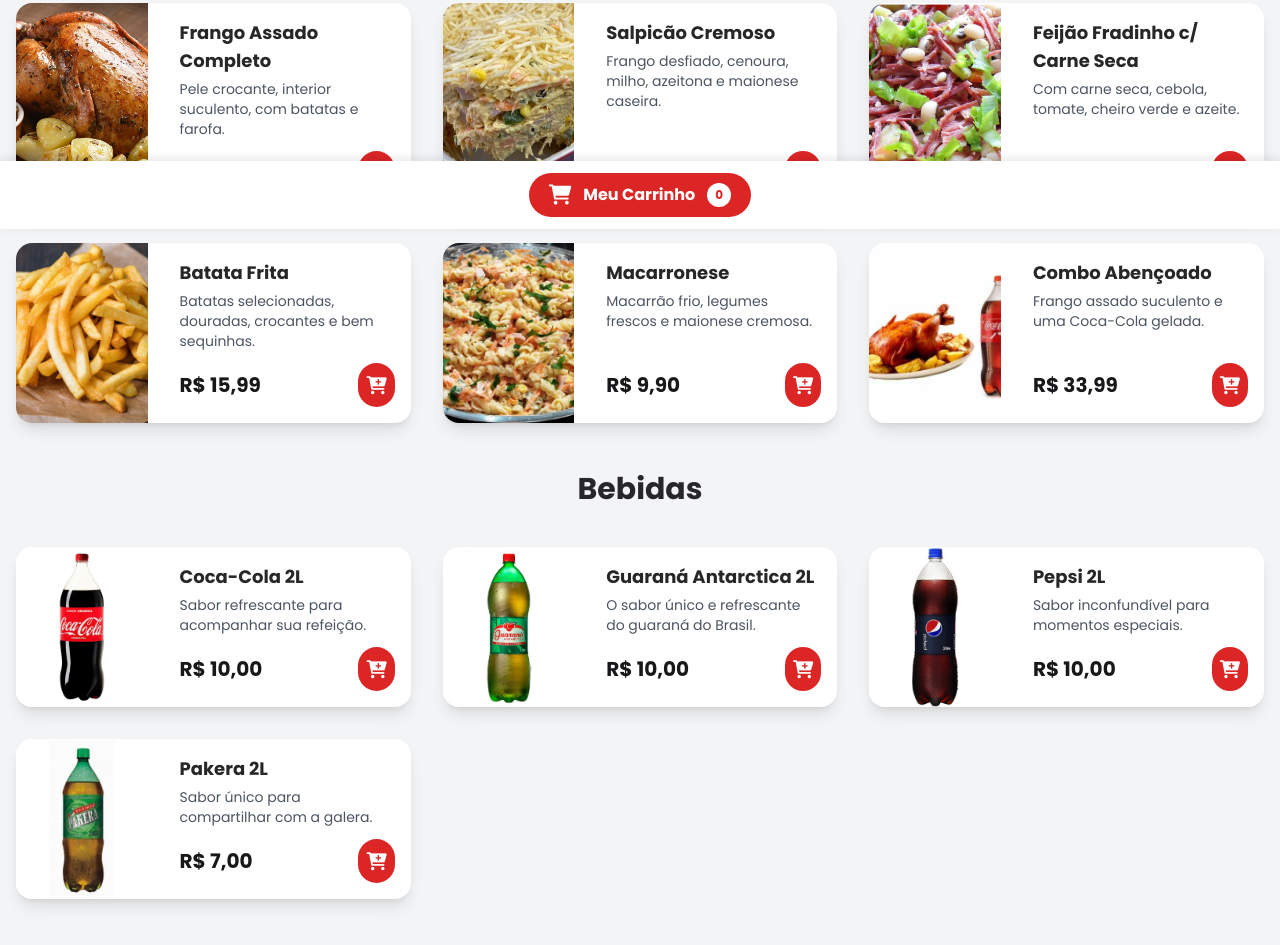
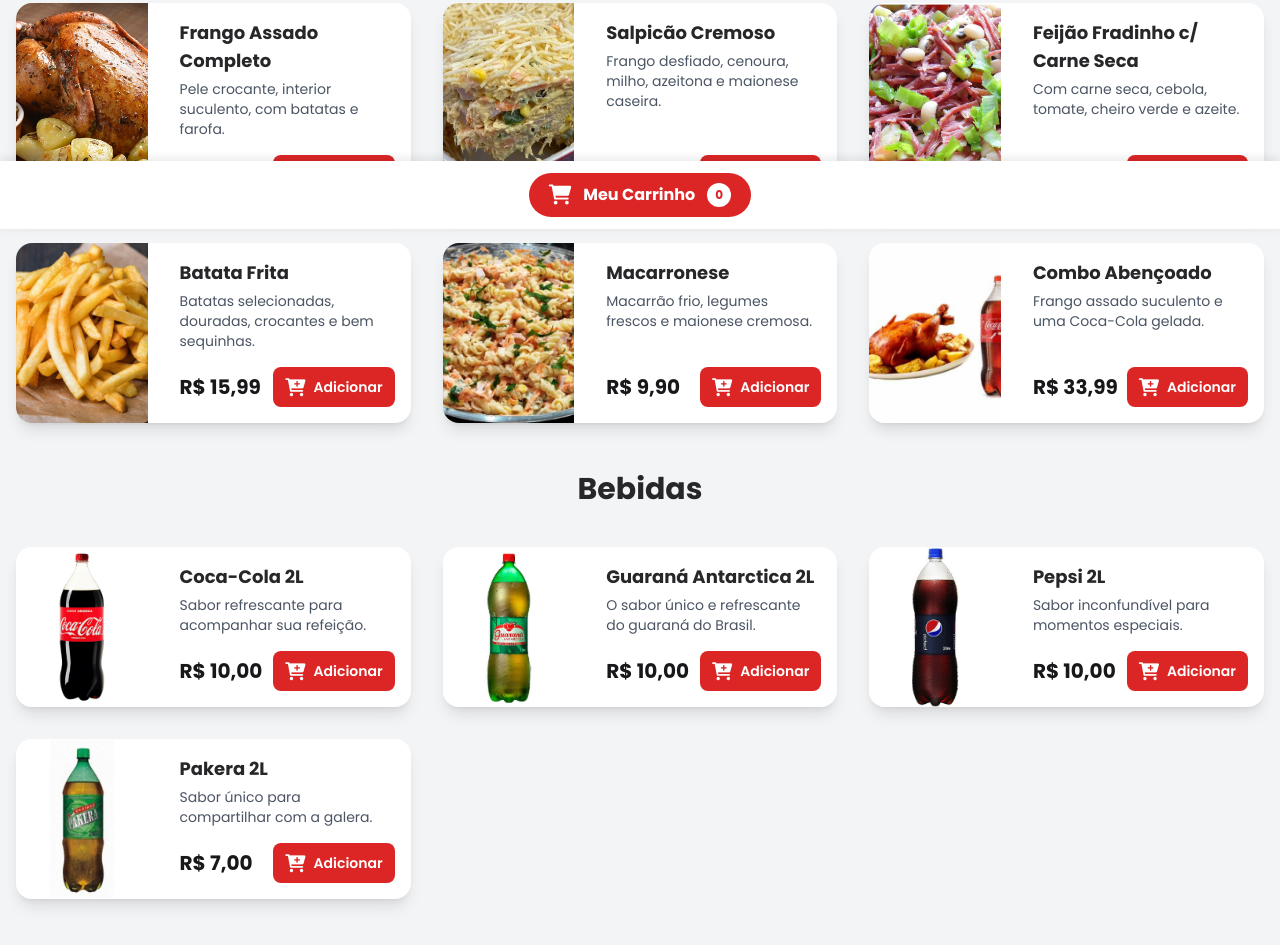
Before and after one commit to AdielsonMedeiros/cardapio-frangoassado, a website: page index.html in a window 1280 px wide. Shown: the part 571-1516 px from the top of the page. Drawn offline with nearby package versions, Linux system fonts and the light colour scheme.

Commit message:
resposividade

```diff
--- a/index.html
+++ b/index.html
@@ -41,7 +41,7 @@
             </p>
             <div class="mt-5 flex flex-col items-center gap-4">
                 <div class="bg-green-500 px-4 py-2 rounded-full shadow-lg" id="date-span">
-                    <span class="text-white font-semibold text-sm">Aberto aos Domingos - 7:00 às 15:00</span>
+                    <span class="text-white font-semibold text-sm">Aberto aos Sábados e Domingos - 7:00 às 15:00</span>
                 </div>
                 <a id="date-a-wpp" href="https://wa.me/5521968520520" target="_blank" class="bg-green-500 text-white font-bold px-5 py-2 rounded-full flex items-center gap-2 hover:bg-green-600 transition-colors duration-300">
                     <i class="fa-brands fa-whatsapp text-xl"></i>
@@ -66,10 +66,11 @@
                             <h3 class="font-bold text-lg text-zinc-800">Frango Assado Completo</h3>
                             <p class="text-sm text-gray-600 mt-1">Pele crocante, interior suculento, com batatas e farofa.</p>
                         </div>
-                        <div class="flex items-center justify-between mt-3">
+                        <div class="flex items-center justify-between mt-4">
                             <p class="font-bold text-xl text-zinc-900">R$ 23,99</p>
-                            <button class="myButton add-to-cart-btn bg-brand-red text-white p-2 rounded-full hover:bg-red-700 transition-colors" data-name="Frango Assado" data-price="23.99">
+                            <button class="myButton add-to-cart-btn bg-brand-red text-white px-3 py-1.5 rounded-lg flex items-center gap-2 hover:bg-red-700 transition-colors" data-name="Frango Assado" data-price="23.99">
                                 <i class="fa fa-cart-plus text-lg"></i>
+                                <span class="font-semibold text-sm">Adicionar</span>
                             </button>
                         </div>
                     </div>
@@ -82,10 +83,11 @@
                             <h3 class="font-bold text-lg text-zinc-800">Salpicão Cremoso</h3>
                             <p class="text-sm text-gray-600 mt-1">Frango desfiado, cenoura, milho, azeitona e maionese caseira.</p>
                         </div>
-                        <div class="flex items-center justify-between mt-3">
+                        <div class="flex items-center justify-between mt-4">
                             <p class="font-bold text-xl text-zinc-900">R$ 9,99</p>
-                            <button class="myButton add-to-cart-btn bg-brand-red text-white p-2 rounded-full hover:bg-red-700 transition-colors" data-name="Salpicao" data-price="9.99">
+                            <button class="myButton add-to-cart-btn bg-brand-red text-white px-3 py-1.5 rounded-lg flex items-center gap-2 hover:bg-red-700 transition-colors" data-name="Salpicao" data-price="9.99">
                                 <i class="fa fa-cart-plus text-lg"></i>
+                                <span class="font-semibold text-sm">Adicionar</span>
                             </button>
                         </div>
                     </div>
@@ -98,10 +100,11 @@
                             <h3 class="font-bold text-lg text-zinc-800">Feijão Fradinho c/ Carne Seca</h3>
                             <p class="text-sm text-gray-600 mt-1">Com carne seca, cebola, tomate, cheiro verde e azeite.</p>
                         </div>
-                        <div class="flex items-center justify-between mt-3">
+                        <div class="flex items-center justify-between mt-4">
                             <p class="font-bold text-xl text-zinc-900">R$ 9,99</p>
-                            <button class="myButton add-to-cart-btn bg-brand-red text-white p-2 rounded-full hover:bg-red-700 transition-colors" data-name="Feijao-Fradinho" data-price="9.99">
+                            <button class="myButton add-to-cart-btn bg-brand-red text-white px-3 py-1.5 rounded-lg flex items-center gap-2 hover:bg-red-700 transition-colors" data-name="Feijao-Fradinho" data-price="9.99">
                                 <i class="fa fa-cart-plus text-lg"></i>
+                                <span class="font-semibold text-sm">Adicionar</span>
                             </button>
                         </div>
                     </div>
@@ -114,10 +117,11 @@
                             <h3 class="font-bold text-lg text-zinc-800">Batata Frita</h3>
                             <p class="text-sm text-gray-600 mt-1">Batatas selecionadas, douradas, crocantes e bem sequinhas.</p>
                         </div>
-                        <div class="flex items-center justify-between mt-3">
+                        <div class="flex items-center justify-between mt-4">
                             <p class="font-bold text-xl text-zinc-900">R$ 15,99</p>
-                            <button class="myButton add-to-cart-btn bg-brand-red text-white p-2 rounded-full hover:bg-red-700 transition-colors" data-name="Batata-frita" data-price="15.99">
+                            <button class="myButton add-to-cart-btn bg-brand-red text-white px-3 py-1.5 rounded-lg flex items-center gap-2 hover:bg-red-700 transition-colors" data-name="Batata-frita" data-price="15.99">
                                 <i class="fa fa-cart-plus text-lg"></i>
+                                <span class="font-semibold text-sm">Adicionar</span>
                             </button>
                         </div>
                     </div>
@@ -130,10 +134,11 @@
                             <h3 class="font-bold text-lg text-zinc-800">Macarronese</h3>
                             <p class="text-sm text-gray-600 mt-1">Macarrão frio, legumes frescos e maionese cremosa.</p>
                         </div>
-                        <div class="flex items-center justify-between mt-3">
+                        <div class="flex items-center justify-between mt-4">
                             <p class="font-bold text-xl text-zinc-900">R$ 9,90</p>
-                            <button class="myButton add-to-cart-btn bg-brand-red text-white p-2 rounded-full hover:bg-red-700 transition-colors" data-name="Macarronese" data-price="9.99">
+                            <button class="myButton add-to-cart-btn bg-brand-red text-white px-3 py-1.5 rounded-lg flex items-center gap-2 hover:bg-red-700 transition-colors" data-name="Macarronese" data-price="9.99">
                                 <i class="fa fa-cart-plus text-lg"></i>
+                                <span class="font-semibold text-sm">Adicionar</span>
                             </button>
                         </div>
                     </div>
@@ -146,10 +151,11 @@
                             <h3 class="font-bold text-lg text-zinc-800">Combo Abençoado</h3>
                             <p class="text-sm text-gray-600 mt-1">Frango assado suculento e uma Coca-Cola gelada.</p>
                         </div>
-                        <div class="flex items-center justify-between mt-3">
+                        <div class="flex items-center justify-between mt-4">
                             <p class="font-bold text-xl text-zinc-900">R$ 33,99</p>
-                            <button class="myButton add-to-cart-btn bg-brand-red text-white p-2 rounded-full hover:bg-red-700 transition-colors" data-name="FrangoAssado-CocaCola" data-price="33.99">
+                            <button class="myButton add-to-cart-btn bg-brand-red text-white px-3 py-1.5 rounded-lg flex items-center gap-2 hover:bg-red-700 transition-colors" data-name="FrangoAssado-CocaCola" data-price="33.99">
                                 <i class="fa fa-cart-plus text-lg"></i>
+                                <span class="font-semibold text-sm">Adicionar</span>
                             </button>
                         </div>
                     </div>
@@ -167,10 +173,11 @@
                             <h3 class="font-bold text-lg text-zinc-800">Coca-Cola 2L</h3>
                             <p class="text-sm text-gray-600 mt-1">Sabor refrescante para acompanhar sua refeição.</p>
                         </div>
-                        <div class="flex items-center justify-between mt-3">
+                        <div class="flex items-center justify-between mt-4">
                             <p class="font-bold text-xl text-zinc-900">R$ 10,00</p>
-                            <button class="myButton add-to-cart-btn bg-brand-red text-white p-2 rounded-full hover:bg-red-700 transition-colors" data-name="Coca-cola" data-price="10.00">
+                            <button class="myButton add-to-cart-btn bg-brand-red text-white px-3 py-1.5 rounded-lg flex items-center gap-2 hover:bg-red-700 transition-colors" data-name="Coca-cola" data-price="10.00">
                                 <i class="fa fa-cart-plus text-lg"></i>
+                                <span class="font-semibold text-sm">Adicionar</span>
                             </button>
                         </div>
                     </div>
@@ -182,10 +189,11 @@
                             <h3 class="font-bold text-lg text-zinc-800">Guaraná Antarctica 2L</h3>
                             <p class="text-sm text-gray-600 mt-1">O sabor único e refrescante do guaraná do Brasil.</p>
                         </div>
-                        <div class="flex items-center justify-between mt-3">
+                        <div class="flex items-center justify-between mt-4">
                             <p class="font-bold text-xl text-zinc-900">R$ 10,00</p>
-                            <button class="myButton add-to-cart-btn bg-brand-red text-white p-2 rounded-full hover:bg-red-700 transition-colors" data-name="Guarana-Antarctica" data-price="10.00">
+                            <button class="myButton add-to-cart-btn bg-brand-red text-white px-3 py-1.5 rounded-lg flex items-center gap-2 hover:bg-red-700 transition-colors" data-name="Guarana-Antarctica" data-price="10.00">
                                 <i class="fa fa-cart-plus text-lg"></i>
+                                <span class="font-semibold text-sm">Adicionar</span>
                             </button>
                         </div>
                     </div>
@@ -198,10 +206,11 @@
                             <h3 class="font-bold text-lg text-zinc-800">Pepsi 2L</h3>
                             <p class="text-sm text-gray-600 mt-1">Sabor inconfundível para momentos especiais.</p>
                         </div>
-                        <div class="flex items-center justify-between mt-3">
+                        <div class="flex items-center justify-between mt-4">
                             <p class="font-bold text-xl text-zinc-900">R$ 10,00</p>
-                            <button class="myButton add-to-cart-btn bg-brand-red text-white p-2 rounded-full hover:bg-red-700 transition-colors" data-name="Pepsi" data-price="10.00">
+                            <button class="myButton add-to-cart-btn bg-brand-red text-white px-3 py-1.5 rounded-lg flex items-center gap-2 hover:bg-red-700 transition-colors" data-name="Pepsi" data-price="10.00">
                                 <i class="fa fa-cart-plus text-lg"></i>
+                                <span class="font-semibold text-sm">Adicionar</span>
                             </button>
                         </div>
                     </div>
@@ -214,10 +223,11 @@
                             <h3 class="font-bold text-lg text-zinc-800">Pakera 2L</h3>
                             <p class="text-sm text-gray-600 mt-1">Sabor único para compartilhar com a galera.</p>
                         </div>
-                        <div class="flex items-center justify-between mt-3">
+                        <div class="flex items-center justify-between mt-4">
                             <p class="font-bold text-xl text-zinc-900">R$ 7,00</p>
-                            <button class="myButton add-to-cart-btn bg-brand-red text-white p-2 rounded-full hover:bg-red-700 transition-colors" data-name="Pakera" data-price="7.00">
+                            <button class="myButton add-to-cart-btn bg-brand-red text-white px-3 py-1.5 rounded-lg flex items-center gap-2 hover:bg-red-700 transition-colors" data-name="Pakera" data-price="7.00">
                                 <i class="fa fa-cart-plus text-lg"></i>
+                                <span class="font-semibold text-sm">Adicionar</span>
                             </button>
                         </div>
                     </div>
```
Also changed, not shown: styles/styles.css (+39 -0 lines), styles/output.css.
